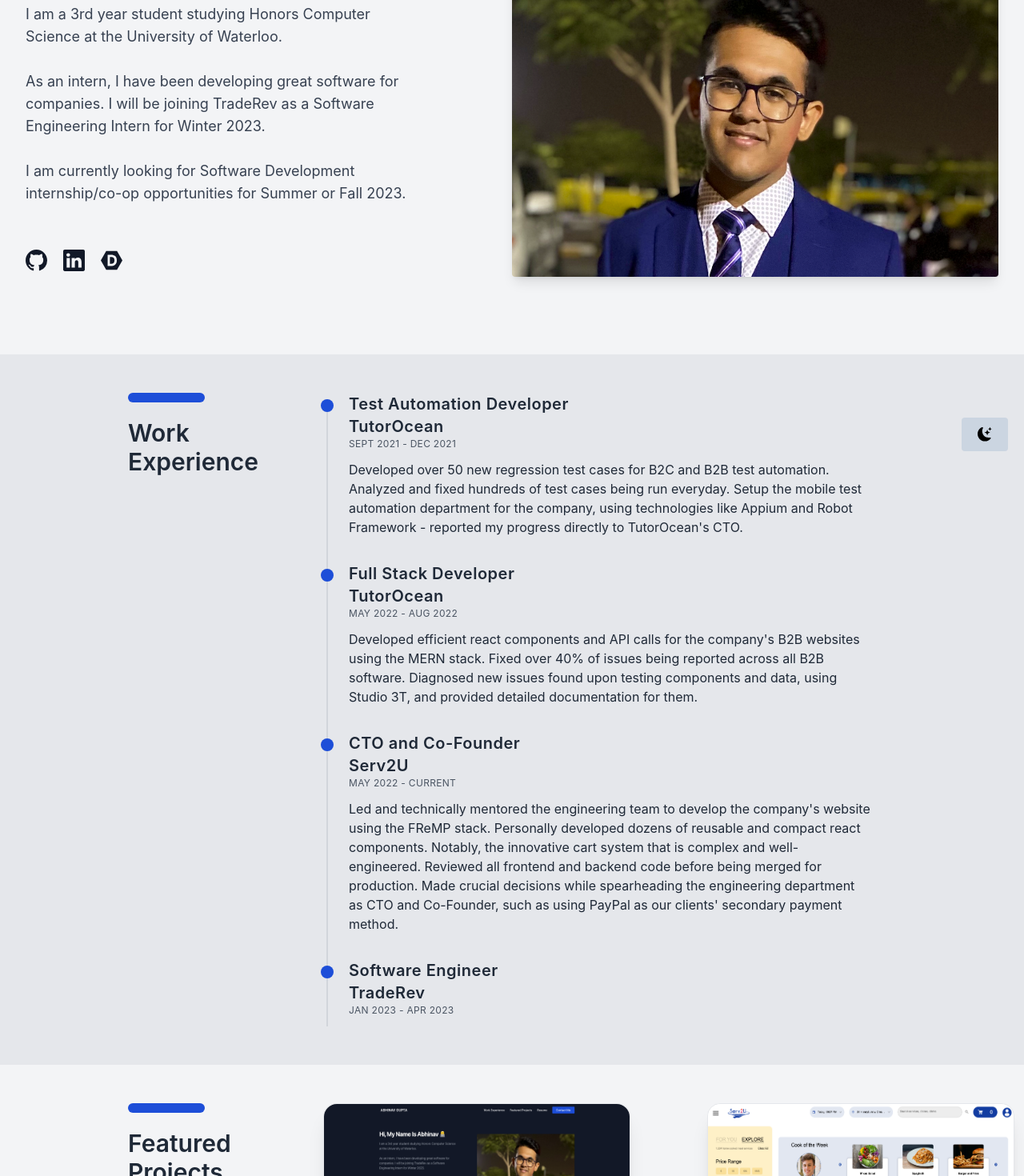
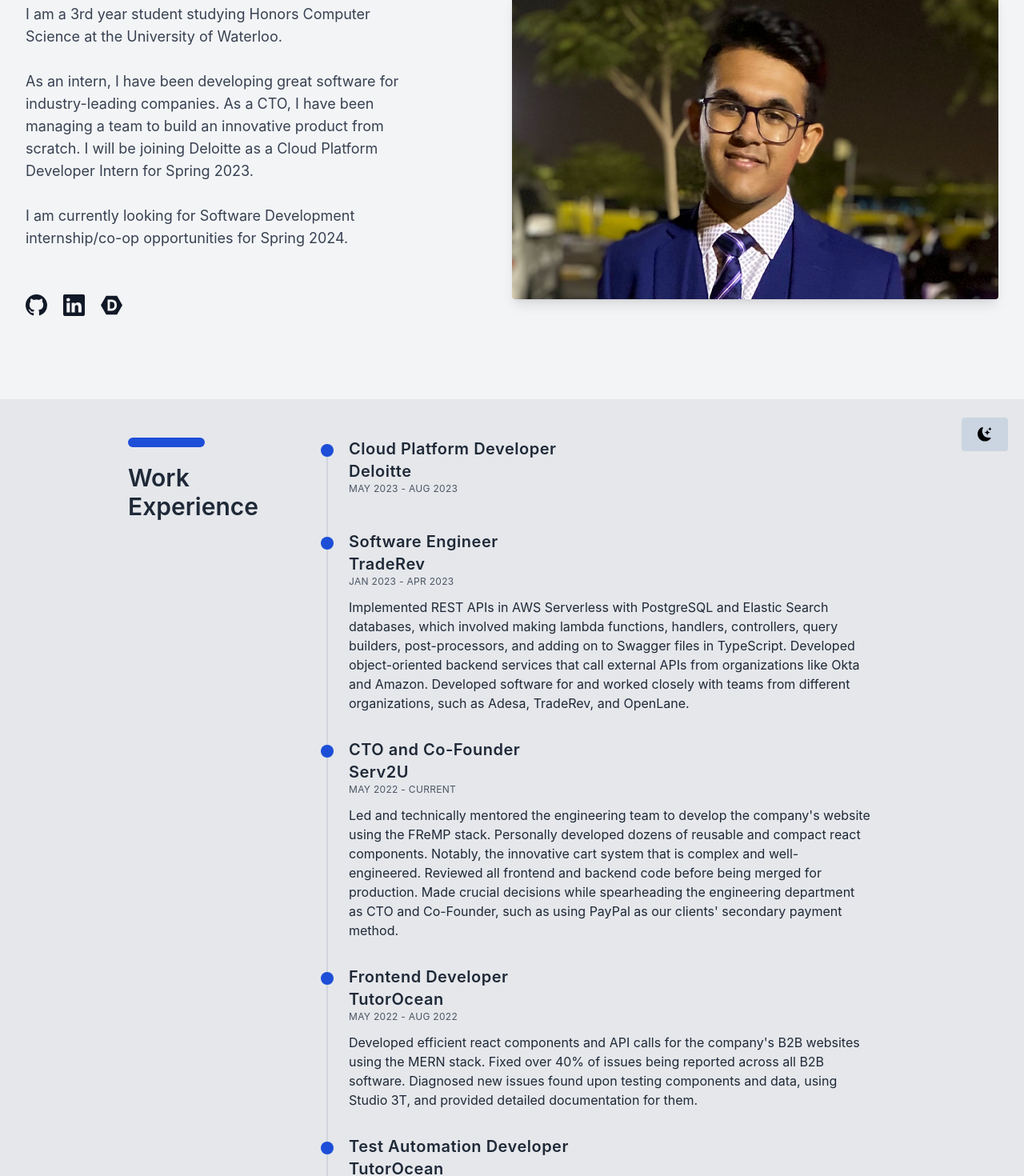
Before and after one commit to AbhinavGupta2002/Personal_Website_2, a React (Create React App) app: page / in a window 1280 px wide. Shown: the part 216-1686 px from the top of the page at 80% size. Built offline with nearby package versions, Linux system fonts and the light colour scheme.

Commit message:
Updated resume and deloitte offer

```diff
--- a/src/Header.js
+++ b/src/Header.js
@@ -31,11 +31,11 @@
                   </p>
                   <br></br>
                   <p>
-                      As an intern, I have been developing great software for companies. I will be joining TradeRev as a Software Engineering Intern for Winter 2023.
+                      As an intern, I have been developing great software for industry-leading companies. As a CTO, I have been managing a team to build an innovative product from scratch. I will be joining Deloitte as a Cloud Platform Developer Intern for Spring 2023.
                   </p>
                   <br></br>
                   <p>
-                      I am currently looking for Software Development internship/co-op opportunities for Summer or Fall 2023.
+                      I am currently looking for Software Development internship/co-op opportunities for Spring 2024.
                   </p>
                   <br></br>
                   <br></br>
--- a/src/TimeLine.js
+++ b/src/TimeLine.js
@@ -17,16 +17,18 @@
                         <div className="relative col-span-12 px-4 space-y-6 sm:col-span-9">
                             <div className="col-span-12 space-y-12 relative px-4 sm:col-span-8 sm:space-y-8 sm:before:absolute sm:before:top-2 sm:before:bottom-0 sm:before:w-0.5 sm:before:-left-3 before:bg-gray-300">
                                 <div className="flex flex-col sm:relative sm:before:absolute sm:before:top-2 sm:before:w-4 sm:before:h-4 sm:before:rounded-full sm:before:left-[-35px] sm:before:z-[1] before:bg-blue-700">
-                                    <h3 className="text-xl font-semibold tracking-wide">Test Automation Developer</h3>
-                                    <h3 className="text-xl font-semibold tracking-wide">TutorOcean</h3>
-                                    <time className={mode === 'day' ? "text-xs tracking-wide uppercase text-gray-600" : "text-xs tracking-wide uppercase text-gray-500"}>Sept 2021 - Dec 2021</time>
-                                    <p className="mt-3">Developed over 50 new regression test cases for B2C and B2B test automation. Analyzed and fixed hundreds of test cases being run everyday. Setup the mobile test automation department for the company, using technologies like Appium and Robot Framework - reported my progress directly to TutorOcean's CTO.</p>
+                                    <h3 className="text-xl font-semibold tracking-wide">Cloud Platform Developer</h3>
+                                    <h3 className="text-xl font-semibold tracking-wide">Deloitte</h3>
+                                    <time className={mode === 'day' ? "text-xs tracking-wide uppercase text-gray-600" : "text-xs tracking-wide uppercase text-gray-500"}>May 2023 - Aug 2023</time>
+                                    <p className="mt-3"></p>
                                 </div>
                                 <div className="flex flex-col sm:relative sm:before:absolute sm:before:top-2 sm:before:w-4 sm:before:h-4 sm:before:rounded-full sm:before:left-[-35px] sm:before:z-[1] before:bg-blue-700">
-                                    <h3 className="text-xl font-semibold tracking-wide">Full Stack Developer</h3>
-                                    <h3 className="text-xl font-semibold tracking-wide">TutorOcean</h3>
-                                    <time className={mode === 'day' ? "text-xs tracking-wide uppercase text-gray-600" : "text-xs tracking-wide uppercase text-gray-500"}>May 2022 - Aug 2022</time>
-                                    <p className="mt-3">Developed efficient react components and API calls for the company's B2B websites using the MERN stack. Fixed over 40% of issues being reported across all B2B software. Diagnosed new issues found upon testing components and data, using Studio 3T, and provided detailed documentation for them.</p>
+                                    <h3 className="text-xl font-semibold tracking-wide">Software Engineer</h3>
+                                    <h3 className="text-xl font-semibold tracking-wide">TradeRev</h3>
+                                    <time className={mode === 'day' ? "text-xs tracking-wide uppercase text-gray-600" : "text-xs tracking-wide uppercase text-gray-500"}>Jan 2023 - Apr 2023</time>
+                                    <p className="mt-3">Implemented REST APIs in AWS Serverless with PostgreSQL and Elastic Search databases, which involved making
+lambda functions, handlers, controllers, query builders, post-processors, and adding on to Swagger files in TypeScript. Developed object-oriented backend services that call external APIs from
+organizations like Okta and Amazon. Developed software for and worked closely with teams from different organizations, such as Adesa, TradeRev, and OpenLane.</p>
                                 </div>
                                 <div className="flex flex-col sm:relative sm:before:absolute sm:before:top-2 sm:before:w-4 sm:before:h-4 sm:before:rounded-full sm:before:left-[-35px] sm:before:z-[1] before:bg-blue-700">
                                     <h3 className="text-xl font-semibold tracking-wide">CTO and Co-Founder</h3>
@@ -35,10 +37,16 @@
                                     <p className="mt-3">Led and technically mentored the engineering team to develop the company's website using the FReMP stack. Personally developed dozens of reusable and compact react components. Notably, the innovative cart system that is complex and well-engineered. Reviewed all frontend and backend code before being merged for production. Made crucial decisions while spearheading the engineering department as CTO and Co-Founder, such as using PayPal as our clients' secondary payment method.</p>
                                 </div>
                                 <div className="flex flex-col sm:relative sm:before:absolute sm:before:top-2 sm:before:w-4 sm:before:h-4 sm:before:rounded-full sm:before:left-[-35px] sm:before:z-[1] before:bg-blue-700">
-                                    <h3 className="text-xl font-semibold tracking-wide">Software Engineer</h3>
-                                    <h3 className="text-xl font-semibold tracking-wide">TradeRev</h3>
-                                    <time className={mode === 'day' ? "text-xs tracking-wide uppercase text-gray-600" : "text-xs tracking-wide uppercase text-gray-500"}>Jan 2023 - Apr 2023</time>
-                                    <p className="mt-3"></p>
+                                    <h3 className="text-xl font-semibold tracking-wide">Frontend Developer</h3>
+                                    <h3 className="text-xl font-semibold tracking-wide">TutorOcean</h3>
+                                    <time className={mode === 'day' ? "text-xs tracking-wide uppercase text-gray-600" : "text-xs tracking-wide uppercase text-gray-500"}>May 2022 - Aug 2022</time>
+                                    <p className="mt-3">Developed efficient react components and API calls for the company's B2B websites using the MERN stack. Fixed over 40% of issues being reported across all B2B software. Diagnosed new issues found upon testing components and data, using Studio 3T, and provided detailed documentation for them.</p>
+                                </div>
+                                <div className="flex flex-col sm:relative sm:before:absolute sm:before:top-2 sm:before:w-4 sm:before:h-4 sm:before:rounded-full sm:before:left-[-35px] sm:before:z-[1] before:bg-blue-700">
+                                    <h3 className="text-xl font-semibold tracking-wide">Test Automation Developer</h3>
+                                    <h3 className="text-xl font-semibold tracking-wide">TutorOcean</h3>
+                                    <time className={mode === 'day' ? "text-xs tracking-wide uppercase text-gray-600" : "text-xs tracking-wide uppercase text-gray-500"}>Sep 2021 - Dec 2021</time>
+                                    <p className="mt-3">Developed over 50 new regression test cases for B2C and B2B test automation. Analyzed and fixed hundreds of test cases being run everyday. Setup the mobile test automation department for the company, using technologies like Appium and Robot Framework - reported my progress directly to TutorOcean's CTO.</p>
                                 </div>
                             </div>
                         </div>
```
Also changed, not shown: 1 other file (tests, documents, lock files or other folders).
